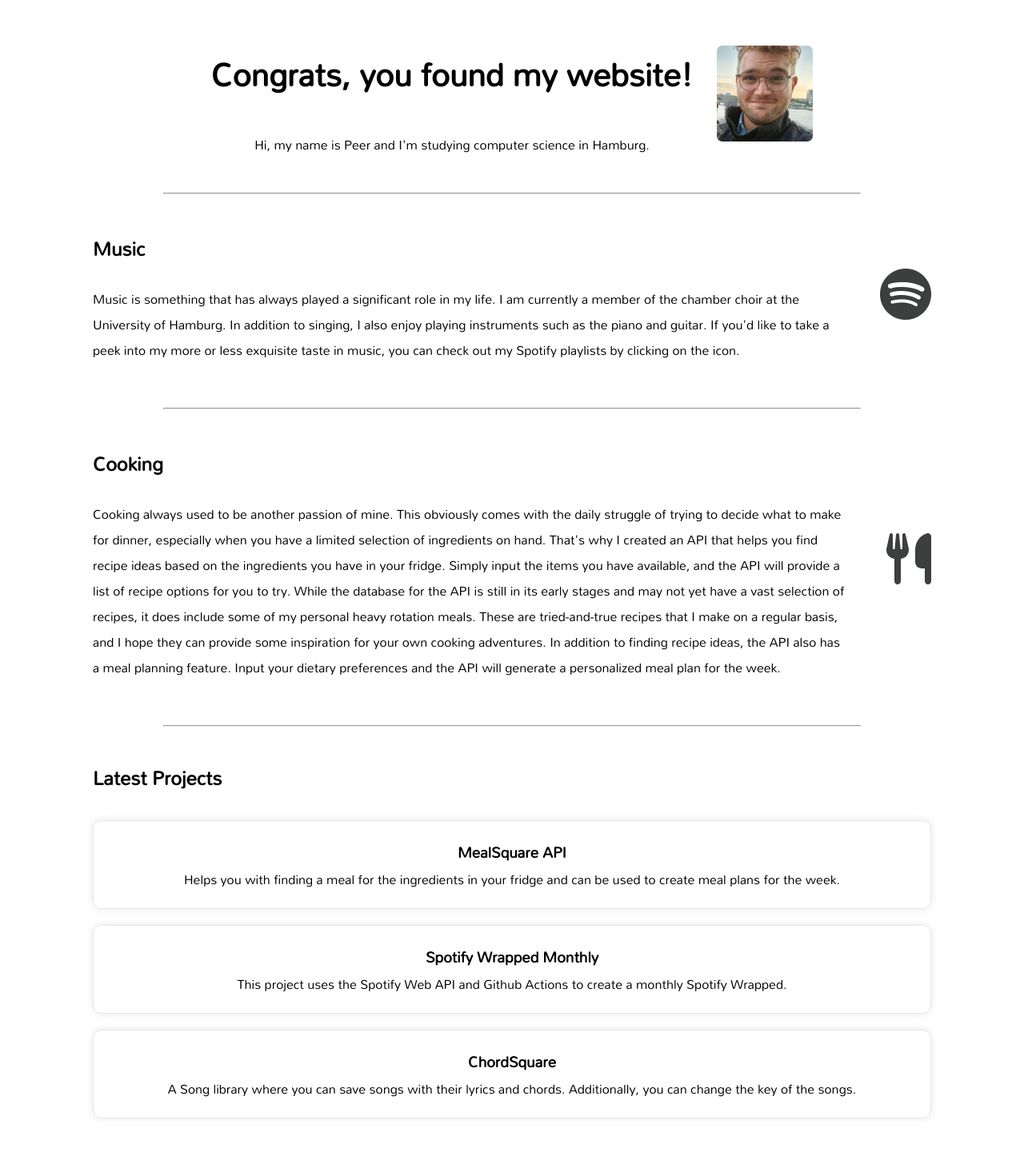
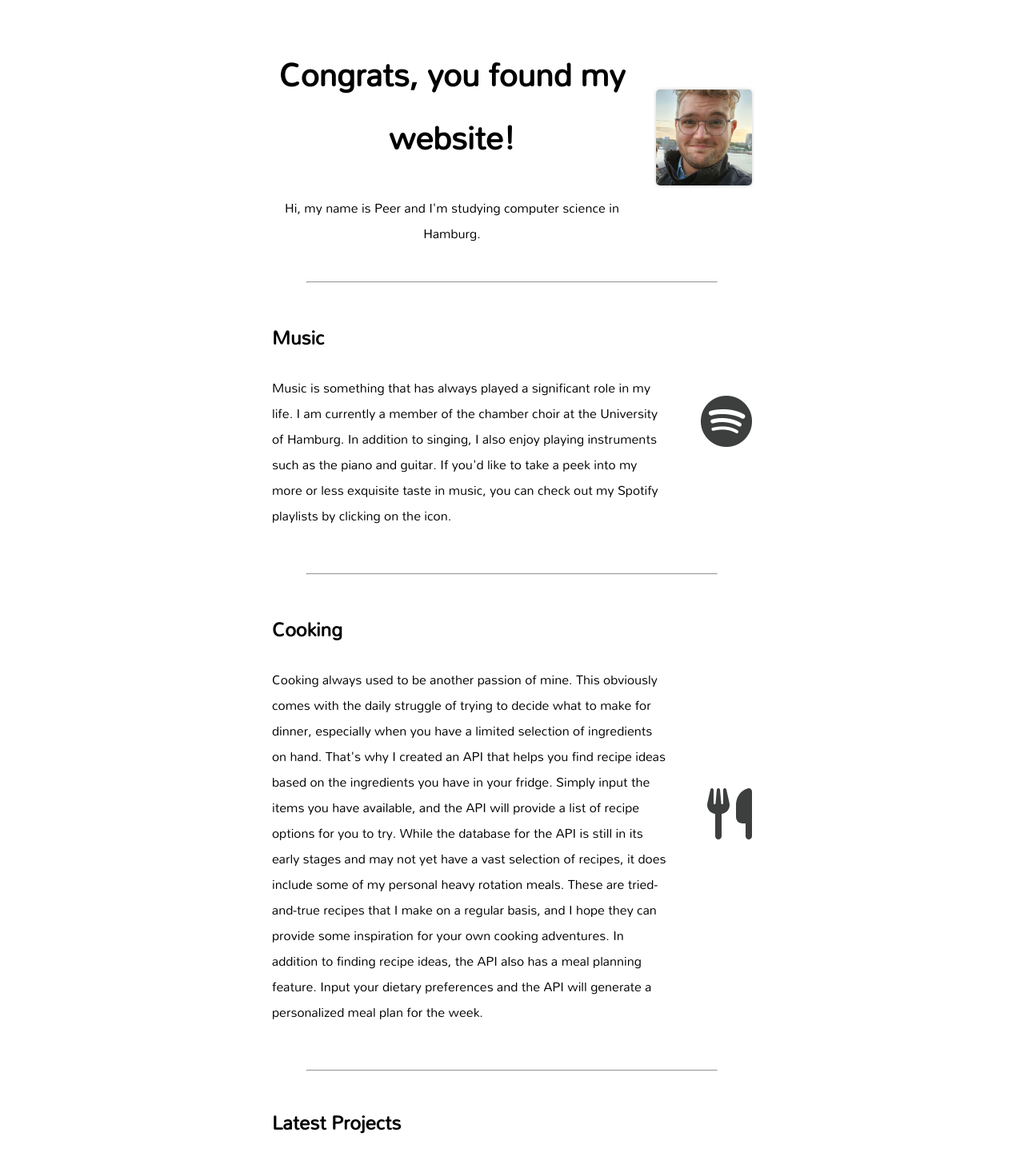
Before and after one commit to peermaute/peermaute.com, a React (Create React App) app: page / in a window 1280 px wide. Shown: the top 1456 px of the page at 80% size. Built offline with nearby package versions, Linux system fonts and the light colour scheme.

Commit message:
styling and added latest project

```diff
--- a/src/App.js
+++ b/src/App.js
@@ -1,17 +1,18 @@
 import styles from "./App.module.css";
-import NavBar from './components/NavBar';
-import Header from './components/Header';
-import Body from './components/Body';
-import Footer from './components/Footer';
+import NavBar from "./components/NavBar";
+import Header from "./components/Header";
+import Body from "./components/Body";
+import Footer from "./components/Footer";
 
 function App() {
-
   return (
     <div className={styles.app}>
-      <NavBar/>
-      <Header/>
-      <Body/>
-      <Footer/>
+      <div className={styles.container}>
+        <NavBar />
+        <Header />
+        <Body />
+        <Footer />
+      </div>
     </div>
   );
 }
--- a/src/App.module.css
+++ b/src/App.module.css
@@ -1,10 +1,29 @@
-.app{
+.app {
+  display: flex;
+  justify-content: center;
+  align-items: center;
+}
+
+.container {
   display: flex;
   justify-content: center;
   flex-direction: column;
   align-items: center;
+  width: 50%;
 }
 
-hr{
+hr {
   width: 80%;
 }
+
+@media (max-width: 715px) {
+  .container {
+    width: 100%;
+  }
+}
+
+@media (max-width: 1200px) {
+  .container {
+    width: 80%;
+  }
+}
--- a/src/components/Body.js
+++ b/src/components/Body.js
@@ -58,10 +58,9 @@
       <hr></hr>
       <section className={styles.projectsSection} id="projects">
         <h1 className={styles.title}>Latest Projects</h1>
+        <Project title="Whats-The-Genre" description="Website to find the genre of any song or artist." link="https://whats-the-genre.com"/>
         <Project title="MealSquare API" description="Helps you with finding a meal for the ingredients in your fridge and can be used to create meal plans for the week." link="https://api.mealsquare.peermaute.com/"/>
         <Project title="Spotify Wrapped Monthly" description="This project uses the Spotify Web API and Github Actions to create a monthly Spotify Wrapped." link="https://github.com/peermaute/Spotify_Wrapped_Monthly"/>
-        <Project title="ChordSquare" description="A Song library where you can save songs with their lyrics and chords. Additionally, you can change the key of the songs." link="https://github.com/peermaute/ChordSquare"/>
-
       </section>
     </div>
   );
--- a/src/components/Body.module.css
+++ b/src/components/Body.module.css
@@ -1,7 +1,3 @@
-.body{
-    width: 85%;
-}
-
 .sectionElement{
     display: flex;
     flex-direction: row;
--- a/src/components/Header.module.css
+++ b/src/components/Header.module.css
@@ -22,7 +22,8 @@
 #headerImageRight{
     margin-left: 30px;
     height: 120px;
-    border-radius: 7px;
+    border-radius: 5px;
+    box-shadow: 0 0 4px rgba(13, 13, 13, 0.2);
 }
 
 #headerImageMiddle{
@@ -52,7 +53,7 @@
     #headerImageMiddle{
         display: block;
         height: 120px;
-        border-radius: 7px;
+        border-radius: 5px;
         margin: auto;
     }
   }
--- a/src/components/Project.module.css
+++ b/src/components/Project.module.css
@@ -10,13 +10,13 @@
   transition: box-shadow 0.1s;
   padding: 20px;
   margin: 10px 0;
-  border-radius: 10px;
+  border-radius: 5px;
   border: 1px solid rgb(231, 230, 230);
-  box-shadow: 0 0 11px rgba(154, 152, 152, 0.2);
+  box-shadow: 0 0 3px rgba(154, 152, 152, 0.2);
 }
 
 .project:hover {
-    box-shadow: 0 0 11px rgba(13, 13, 13, 0.2);
+    box-shadow: 0 0 5px rgba(13, 13, 13, 0.2);
 }
 
 .title{
```
